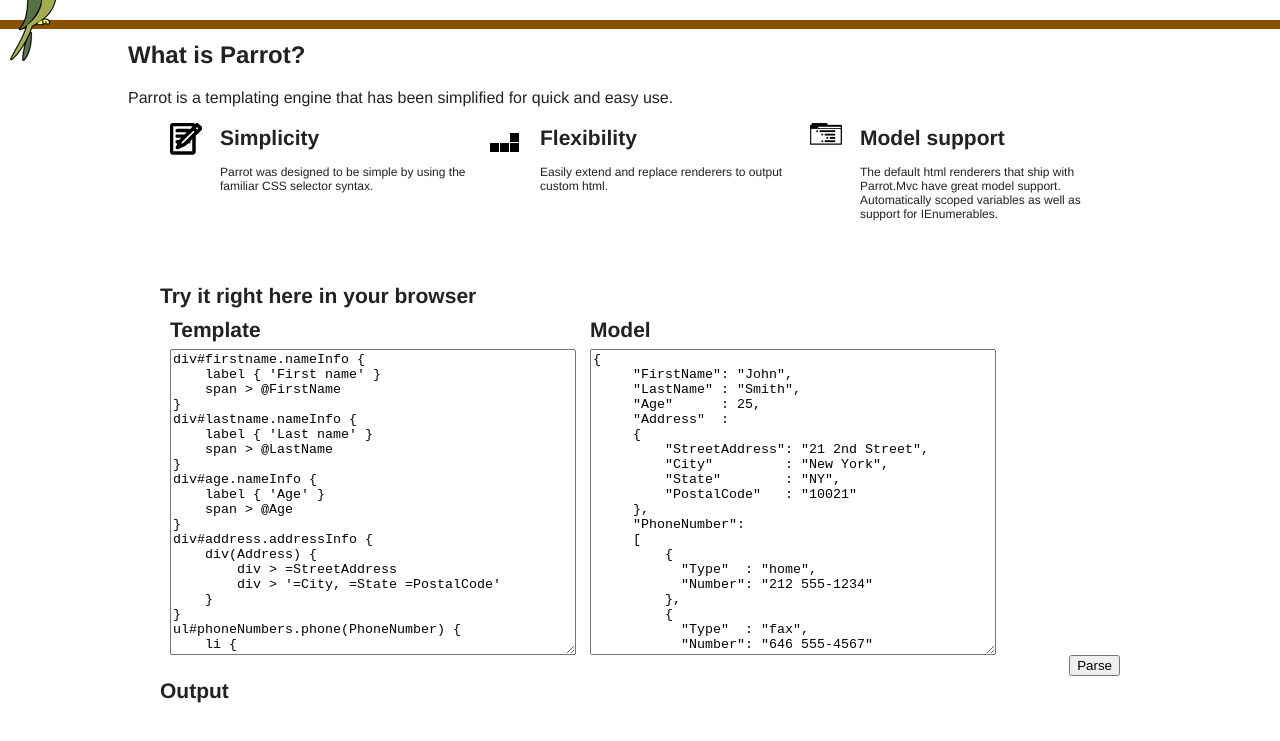
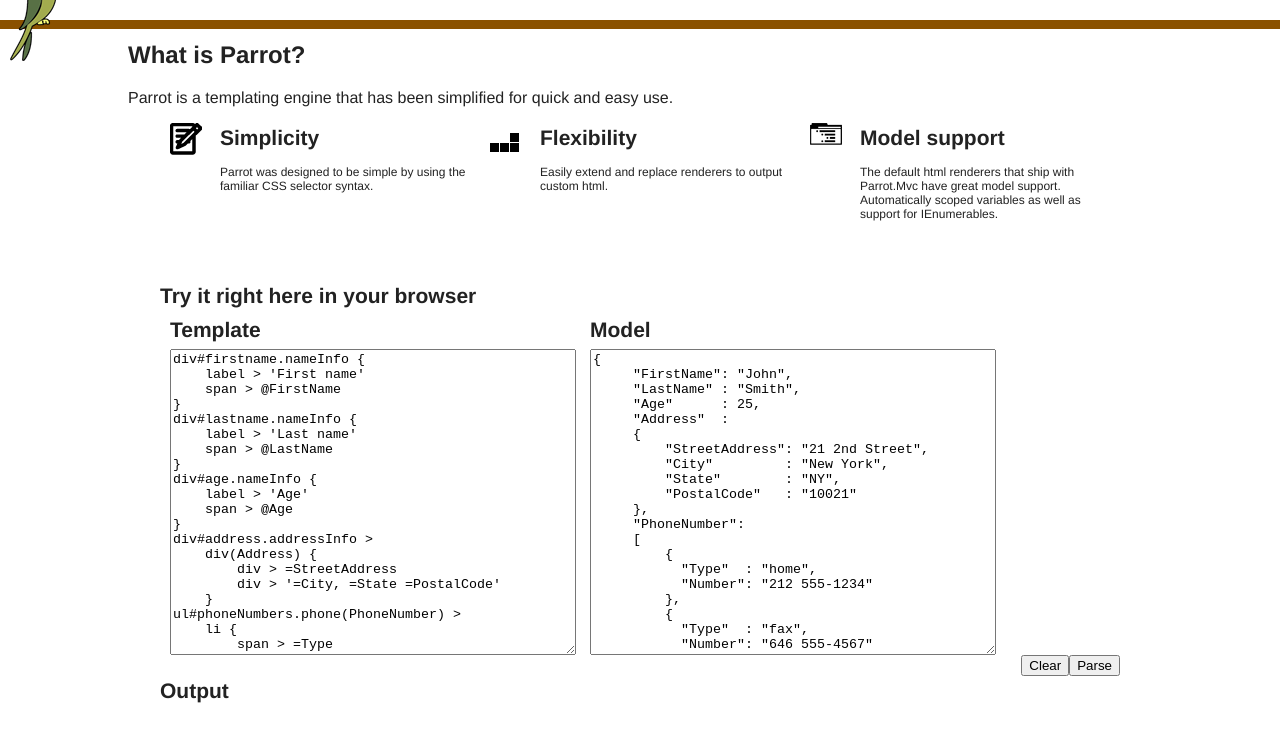
Before and after one commit to ParrotFx/Parrot, a plain HTML site: page parrot.html in a window 1280 px wide. Shown: the part 59-800 px from the top of the page. Drawn offline with nearby package versions, Linux system fonts and the light colour scheme.

Commit message:
added jquery parser

```diff
--- a/parrot.html
+++ b/parrot.html
@@ -12,7 +12,6 @@
 
 	<!-- ClearType -->
 	<meta http-equiv="cleartype" content="on">
-	<title></title>
     <link href="site.css" rel="stylesheet" type="text/css" />
     <script src="https://ajax.googleapis.com/ajax/libs/jquery/1.7.2/jquery.min.js" type="text/javascript"></script>
     <script src="https://ajax.googleapis.com/ajax/libs/jqueryui/1.8.18/jquery-ui.min.js"></script>
@@ -89,7 +88,7 @@
                     h3 > "Model"
                     textarea#model
                 }
-                div.full > button > "Parse"
+                div.full { button#parse > "Parse" button#clear > "Clear" }
                 div.full {
                     h3 > "Output"
                     div#output
@@ -97,19 +96,12 @@
             }
         }
 
-
-	    section#nancy > h2 > "Nancy"
-	    section#javascript > h2 > "Javascript"
+        section#nancy > h2 > "Nancy"
+        section#javascript > h2 > "Javascript"
         footer#footer > p > "Footer"
     </script>
     <script type="text/javascript">
-        var template = $("#homepage").html();
-
-        var parser = new Parser();
-        var view = new ParrotDocumentView(parser.parse(template));
-        var result = view.render([], null);
-
-        $("body").html(result);
+        $("body").html($("#homepage").parrot());
     </script>
 </body>
 </html>
--- a/scripts/default.js
+++ b/scripts/default.js
@@ -1,8 +1,30 @@
+(function ($, undefined) {
+    var parrot = {
+        parse: function(params) {
+            var defaults = { host: [], model: null, source: "" };
+            $.extend(defaults, params);
+            var parser = new Parser();
+            var view = new ParrotDocumentView(parser.parse(params.source));
+            return view.render(params.host, params.model);
+        }
+    };
+
+    $.fn.parrot = function(model, host) {
+        var template = $(this).html();
+        return parrot.parse({
+            host: host ? host : [],
+            model: model,
+            source: template
+        });
+    };
+
+    window.parrot = parrot;
+})(jQuery);
+
 $(document).ready(function () {
     // Page scrolling
     $(function () {
-                $('a').bind('click', function (e)
-                {
+        $('a').bind('click', function (e) {
             e.preventDefault();
 
             var $anchor = $(this);
@@ -34,32 +56,33 @@
     });
 
     //setup textareas
-            $("#template").val(["div#firstname.nameInfo {",
-"    label { 'First name' }",
+    $("#template").val([
+        "div#firstname.nameInfo {",
+        "    label > 'First name'",
         "    span > @FirstName",
         "}",
         "div#lastname.nameInfo {",
-"    label { 'Last name' }",
+        "    label > 'Last name'",
         "    span > @LastName",
         "}",
         "div#age.nameInfo {",
-"    label { 'Age' }",
+        "    label > 'Age'",
         "    span > @Age",
         "}",
-"div#address.addressInfo {",
+        "div#address.addressInfo >",
         "    div(Address) {",
         "        div > =StreetAddress",
         "        div > '=City, =State =PostalCode'",
         "    }",
-"}",
-"ul#phoneNumbers.phone(PhoneNumber) {",
+        "ul#phoneNumbers.phone(PhoneNumber) > ",
         "    li {",
         "        span > =Type",
         "        span > =Number",
-"    }",
-"}"].join("\n"));
+        "    }"].join("\n")
+    );
 
-            $("#model").val(["{",
+    $("#model").val([
+        "{",
         "     \"FirstName\": \"John\",",
         "     \"LastName\" : \"Smith\",",
         "     \"Age\"      : 25,",
@@ -81,9 +104,10 @@
         "           \"Number\": \"646 555-4567\"",
         "         }",
         "     ]",
-" }"].join("\n"));
+        " }"].join("\n")
+    );
 
-            $("button").click(function () {
+    $("#parse").click(function () {
         var model = $.parseJSON($("#model").val());
         var template = $("#template").val();
 
@@ -98,4 +122,8 @@
         $("#output").html(result);
     });
 
+    $("#clear").click(function () {
+        $("#output").html("");
     });
+
+});
```
Lines whose indentation alone changed are shown as unchanged.
